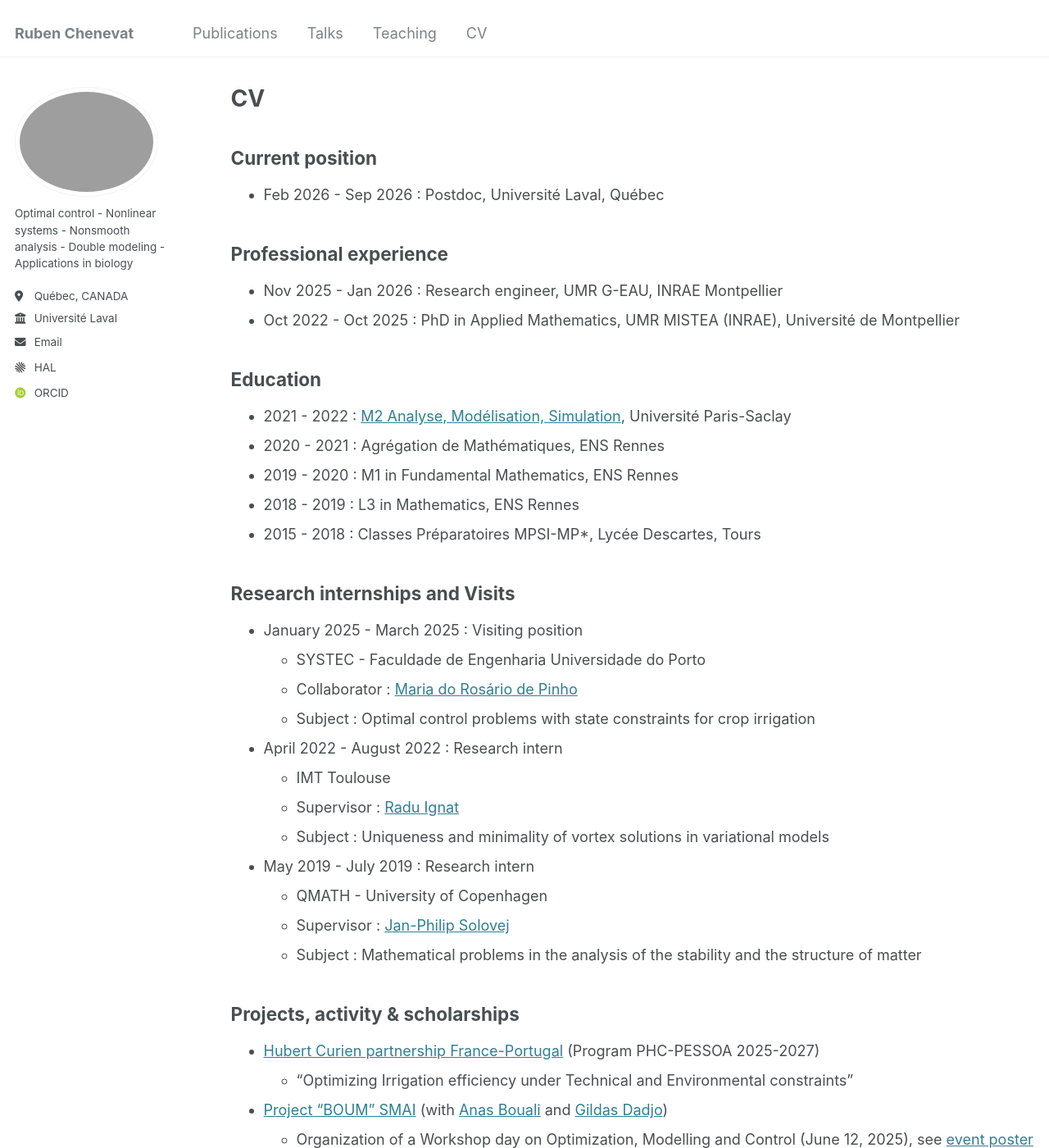
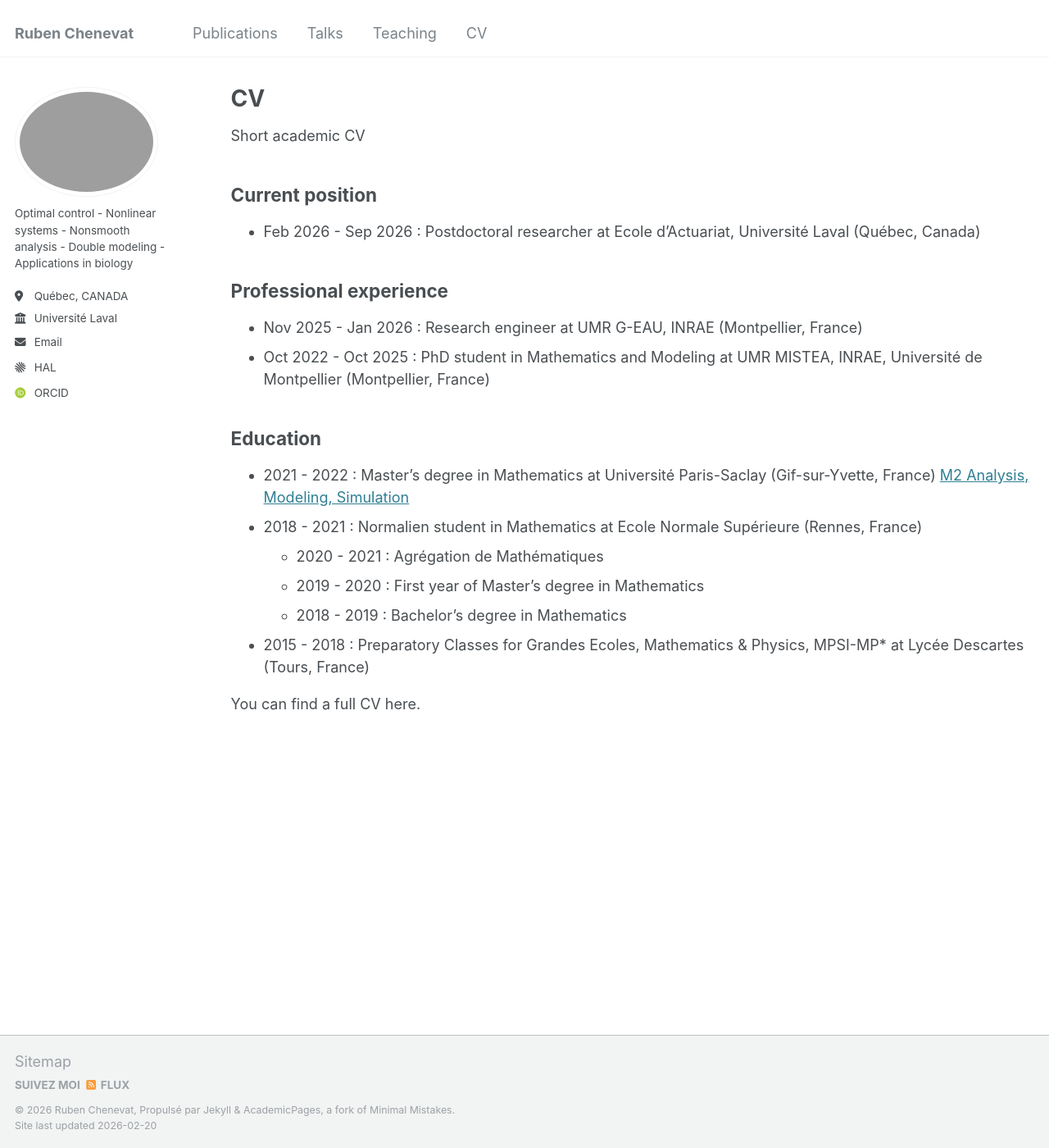
Before and after one commit to rubenchenevat/rubenchenevat.github.io, a Jekyll site: the page built from _pages/cv.md, in a window 1280 px wide and 1400 px high. Shown: the whole window at 82% size. Built offline with Jekyll 4.4.1, drawn with Linux system fonts in a browser that asks for light colours; some web fonts are replaced; some of the changed text lies outside the part shown.

Commit message:
Update cv.md

```diff
--- a/_pages/cv.md
+++ b/_pages/cv.md
@@ -9,57 +9,31 @@ redirect_from:
 
 {% include base_path %}
 
+Short academic CV
+
 ## Current position
 
-* Feb 2026 - Sep 2026 : Postdoc, Université Laval, Québec
+* Feb 2026 - Sep 2026 : Postdoctoral researcher at Ecole d'Actuariat, Université Laval (Québec, Canada)
 
 ## Professional experience
 
-* Nov 2025 - Jan 2026 : Research engineer, UMR G-EAU, INRAE Montpellier
-* Oct 2022 - Oct 2025 : PhD in Applied Mathematics, UMR MISTEA (INRAE), Université de Montpellier
+* Nov 2025 - Jan 2026 : Research engineer at UMR G-EAU, INRAE (Montpellier, France)
+* Oct 2022 - Oct 2025 : PhD student in Mathematics and Modeling at UMR MISTEA, INRAE, Université de Montpellier (Montpellier, France)
 
 ## Education
 
-* 2021 - 2022 : [M2 Analyse, Modélisation, Simulation](https://www.imo.universite-paris-saclay.fr/en/students/masters-programs/mathematics-and-applications/m2/analyse-modelisation-simulation/), Université Paris-Saclay
-* 2020 - 2021 : Agrégation de Mathématiques, ENS Rennes
-* 2019 - 2020 : M1 in Fundamental Mathematics, ENS Rennes
-* 2018 - 2019 : L3 in Mathematics, ENS Rennes
-* 2015 - 2018 : Classes Préparatoires MPSI-MP*, Lycée Descartes, Tours
-
-## Research internships and Visits
-
-* January 2025 - March 2025 : Visiting position
-  * SYSTEC - Faculdade de Engenharia Universidade do Porto
-  * Collaborator : [Maria do Rosário de Pinho](https://paginas.fe.up.pt/~mrpinho/)
-  * Subject : Optimal control problems with state constraints for crop irrigation
-
-* April 2022 - August 2022 : Research intern
-  * IMT Toulouse
-  * Supervisor : [Radu Ignat](https://www.math.univ-toulouse.fr/~rignat/)
-  * Subject : Uniqueness and minimality of vortex solutions in variational models
-
-* May 2019 - July 2019 : Research intern
-  * QMATH - University of Copenhagen
-  * Supervisor : [Jan-Philip Solovej](https://web.math.ku.dk/~solovej/)
-  * Subject : Mathematical problems in the analysis of the stability and the structure of matter
-
-## Projects, activity & scholarships
-
-* [Hubert Curien partnership France-Portugal](https://www.campusfrance.org/fr/pessoa) (Program PHC-PESSOA 2025-2027)
-  * "Optimizing Irrigation efficiency under Technical and Environmental constraints"
-
-* [Project "BOUM" SMAI](http://smai.emath.fr/spip.php?article548&lang=fr) (with [Anas Bouali](https://www.anasbouali.com/) and [Gildas Dadjo](https://sites.google.com/view/mahugnongildasdadjo/home))
-  * Organization of a Workshop day on Optimization, Modelling and Control (June 12, 2025), see [event poster](/files/conference-1.pdf){:target="_blank"}
-
-* PhD label - [Interational research school of Agreenium](https://www.agreenium.fr/formation-recherche/doctorat-et-ecoles-d-ete/une-formation-doctorale-internationale-lecole-eir-a) (EIR-A 2024)
-
-* PhD label - [#DigitAg](https://www.hdigitag.fr/eng/)
-
-* Working group (April 2023 - ...) :
-  * [Optimal control & Pontryagin maximum principle](https://sites.google.com/view/gdtpmp/)
+* 2021 - 2022 : Master's degree in Mathematics at Université Paris-Saclay (Gif-sur-Yvette, France)
+  [M2 Analysis, Modeling, Simulation](https://www.imo.universite-paris-saclay.fr/en/students/masters-programs/mathematics-and-applications/m2/analyse-modelisation-simulation/)
+* 2018 - 2021 : Normalien student in Mathematics at Ecole Normale Supérieure (Rennes, France)
+  * 2020 - 2021 : Agrégation de Mathématiques
+  * 2019 - 2020 : First year of Master's degree in Mathematics
+  * 2018 - 2019 : Bachelor's degree in Mathematics
+* 2015 - 2018 : Preparatory Classes for Grandes Ecoles, Mathematics & Physics, MPSI-MP* at Lycée Descartes (Tours, France)
 
 
 
+
+You can find a full CV here.
 
 
 <!--  ## Publications
```
